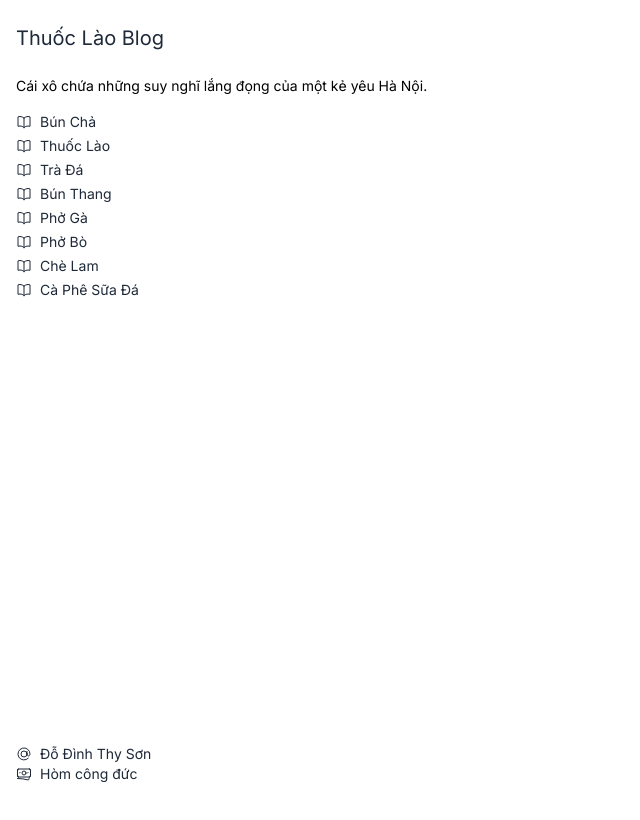
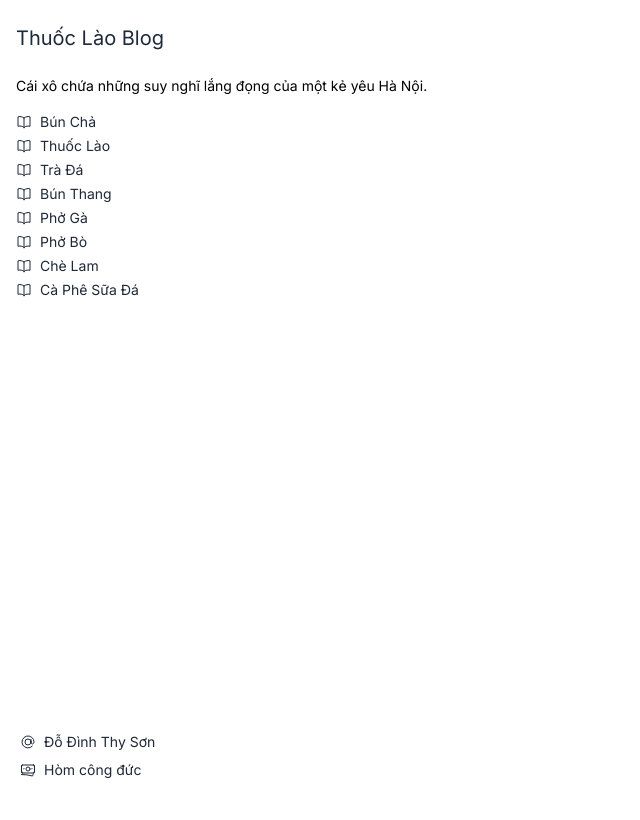
Before and after one commit to doraeminemon/bun-thang, a SvelteKit app: page / in a window 1280 px wide. Shown: the top 820 px of the page, without its empty margins (0-640 px from the left). Built offline with nearby package versions, Linux system fonts and the light colour scheme.

Commit message:
feat(a11y): Add some padding to make touch area for links larger

```diff
--- a/src/components/footer.svelte
+++ b/src/components/footer.svelte
@@ -3,8 +3,8 @@
 	import AtIcon from '$lib/assets/icons/at-icon.svelte';
 </script>
 <footer class="flex flex-col">
-  <a href="mailto:dodinhthyson@gmail.com" rel="me"><AtIcon />Đỗ Đình Thy Sơn</a>
-  <a href="/hom-cong-duc">
+  <a href="mailto:dodinhthyson@gmail.com" rel="me" class="p-1"><AtIcon />Đỗ Đình Thy Sơn</a>
+  <a href="/hom-cong-duc" class="p-1">
 		<CashIcon />
 		 Hòm công đức
 	</a>
```
